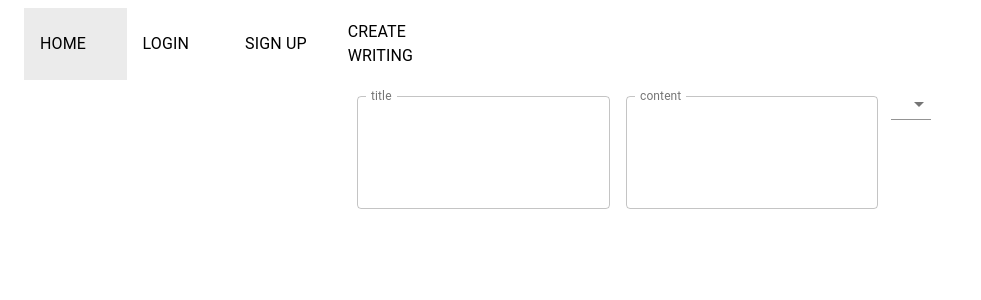
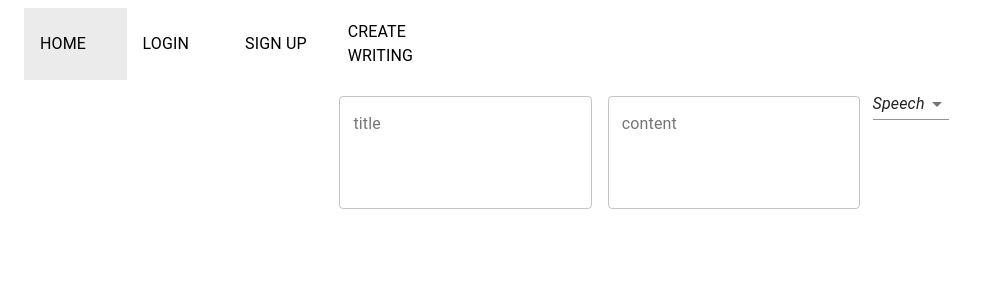
Before and after one commit to ariqyandri/help-me-speech-client, a React (Create React App) app: page /writing/create in a window 1280 px wide. Shown: the top 300 px of the page, without its empty margins (0-981 px from the left). Built offline with nearby package versions, Linux system fonts and the light colour scheme; no server answers.

Commit message:
Debug create writing page

```diff
--- a/src/pages/CreateWriting/index.tsx
+++ b/src/pages/CreateWriting/index.tsx
@@ -22,7 +22,7 @@ export default function CreateWriting() {
     content: "",
     imageUrl: null,
     videoUrl: null,
-    categoryId: 0,
+    categoryId: 1,
   });
 
   const handleChange = (event: any) => {
@@ -39,7 +39,6 @@ export default function CreateWriting() {
           rows={4}
           value={value.title}
           onChange={handleChange}
-          defaultValue="Default Value"
           variant="outlined"
         />
         <TextField
@@ -49,13 +48,12 @@ export default function CreateWriting() {
           rows={4}
           value={value.content}
           onChange={handleChange}
-          defaultValue="Default Value"
           variant="outlined"
         />{" "}
         <Select
           label="category"
           name="category"
-          value={value}
+          value={value.categoryId}
           onChange={handleChange}
         >
           <MenuItem value={1}>
```
Also changed, not shown: 1 other file (tests, documents, lock files or other folders).
